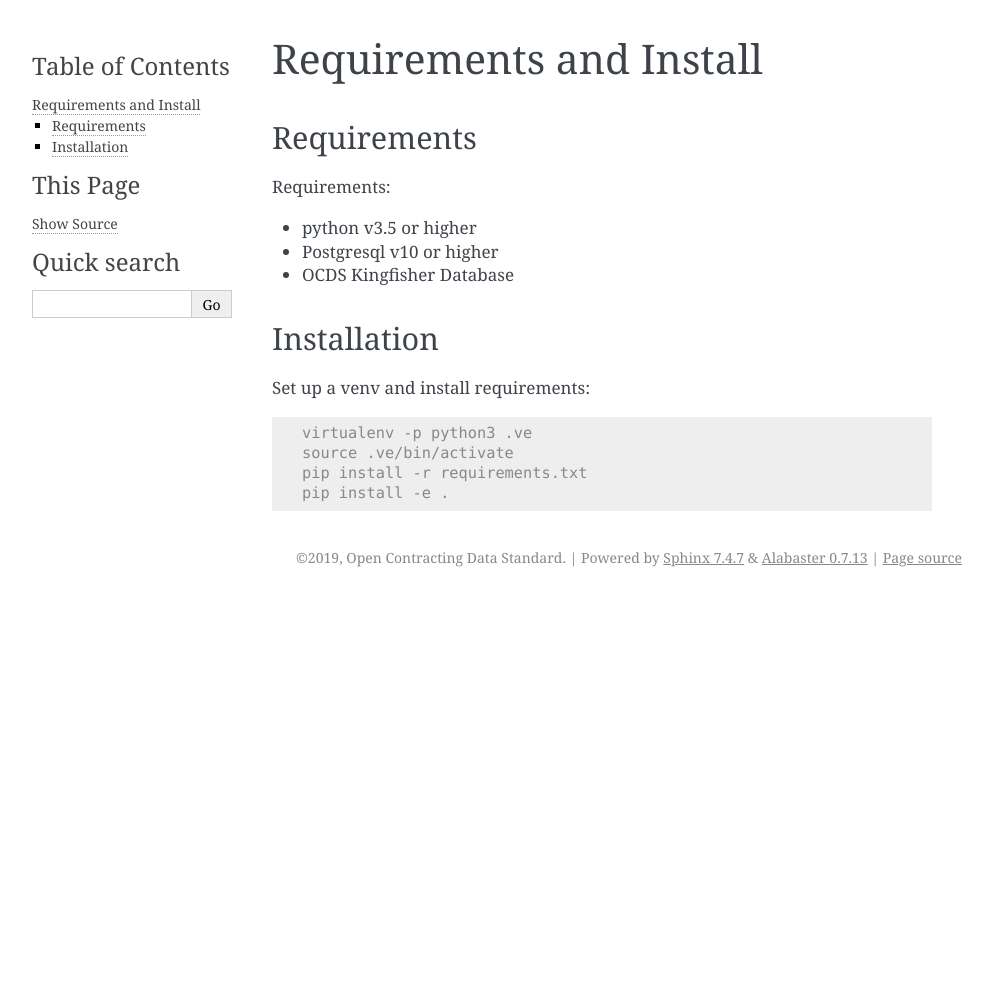
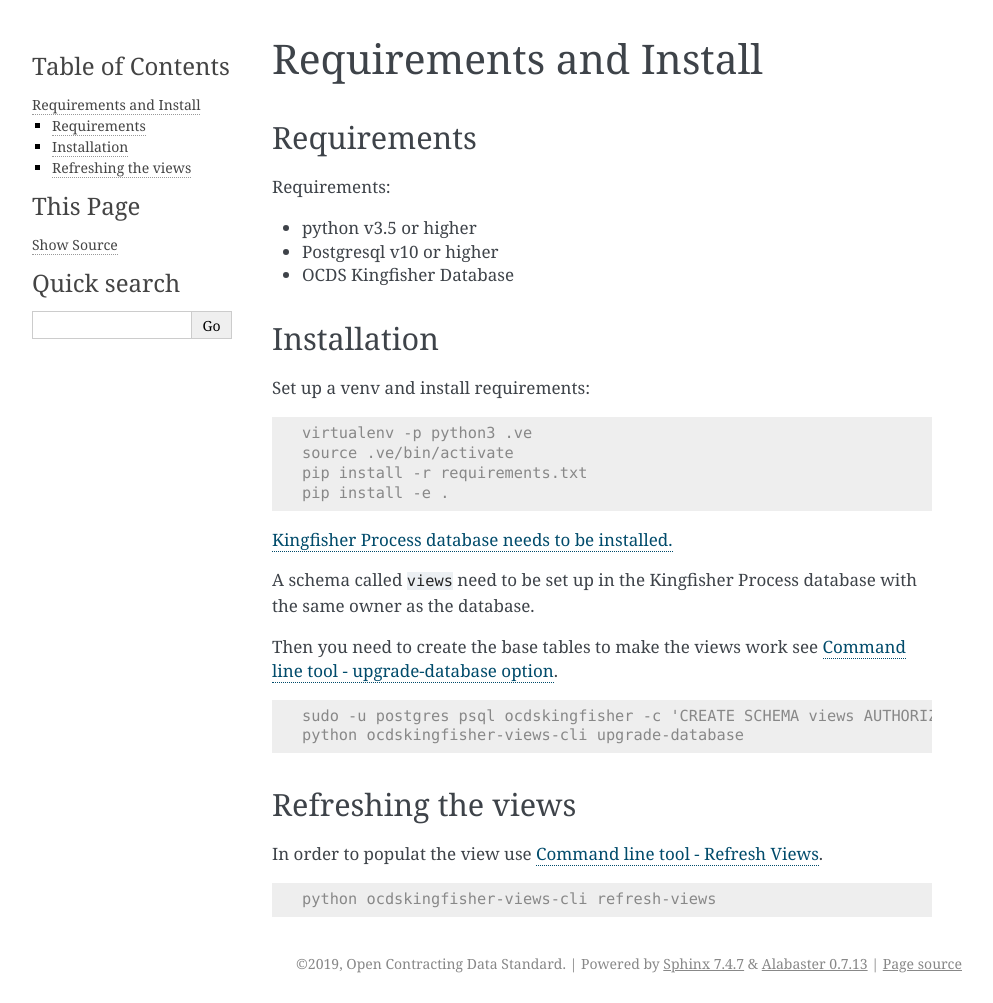
Before and after one commit to open-contracting/kingfisher-summarize, a Sphinx documentation site: the page built from docs/requirements-install.rst, in a window 1280 px wide. Shown: the whole page, without its empty margins (148-1141 px from the left). Built offline with Sphinx 7.4.7, drawn with Linux system fonts in a browser that asks for light colours; pages that are not in the unit, such as notebooks, are missing from menus; before the commit the page ends 900 px from its top, so only the background shows below that.

Commit message:
add cli docs

```diff
--- a/docs/index.rst
+++ b/docs/index.rst
@@ -8,3 +8,4 @@ OCDS Kingfisher Views is a set of views of OCDS data that is in OCDS Kingfisher
    views.rst
    view-reference.rst
    requirements-install.rst
+   cli.rst
--- a/docs/requirements-install.rst
+++ b/docs/requirements-install.rst
@@ -22,3 +22,26 @@ Set up a venv and install requirements:
     source .ve/bin/activate
     pip install -r requirements.txt
     pip install -e .
+
+`Kingfisher Process database needs to be installed. <https://kingfisher-process.readthedocs.io/en/latest/requirements-install.html>`_
+
+
+A schema called ``views`` need to be set up in the Kingfisher Process database with the same owner as the database.
+
+Then you need to create the base tables to make the views work see :doc:`cli-upgrade-database`.
+
+
+.. code-block:: shell-session
+
+   sudo -u postgres psql ocdskingfisher -c 'CREATE SCHEMA views AUTHORIZATION ocdskingfisher'
+   python ocdskingfisher-views-cli upgrade-database
+
+
+Refreshing the views
+--------------------
+
+In order to populat the view use :doc:`cli-refresh-views`.
+
+.. code-block:: shell-session
+
+   python ocdskingfisher-views-cli refresh-views
```
Also changed, not shown: docs/cli-development-commands.rst (added, +15 -0 lines), docs/cli-refresh-views.rst (added, +33 -0 lines), docs/cli-reset-database.rst (added, +10 -0 lines), docs/cli-upgrade-database.rst (added, +8 -0 lines), docs/cli.rst (+4 -16 lines), docs/config.rst (deleted, +0 -56 lines), 2 other files.
